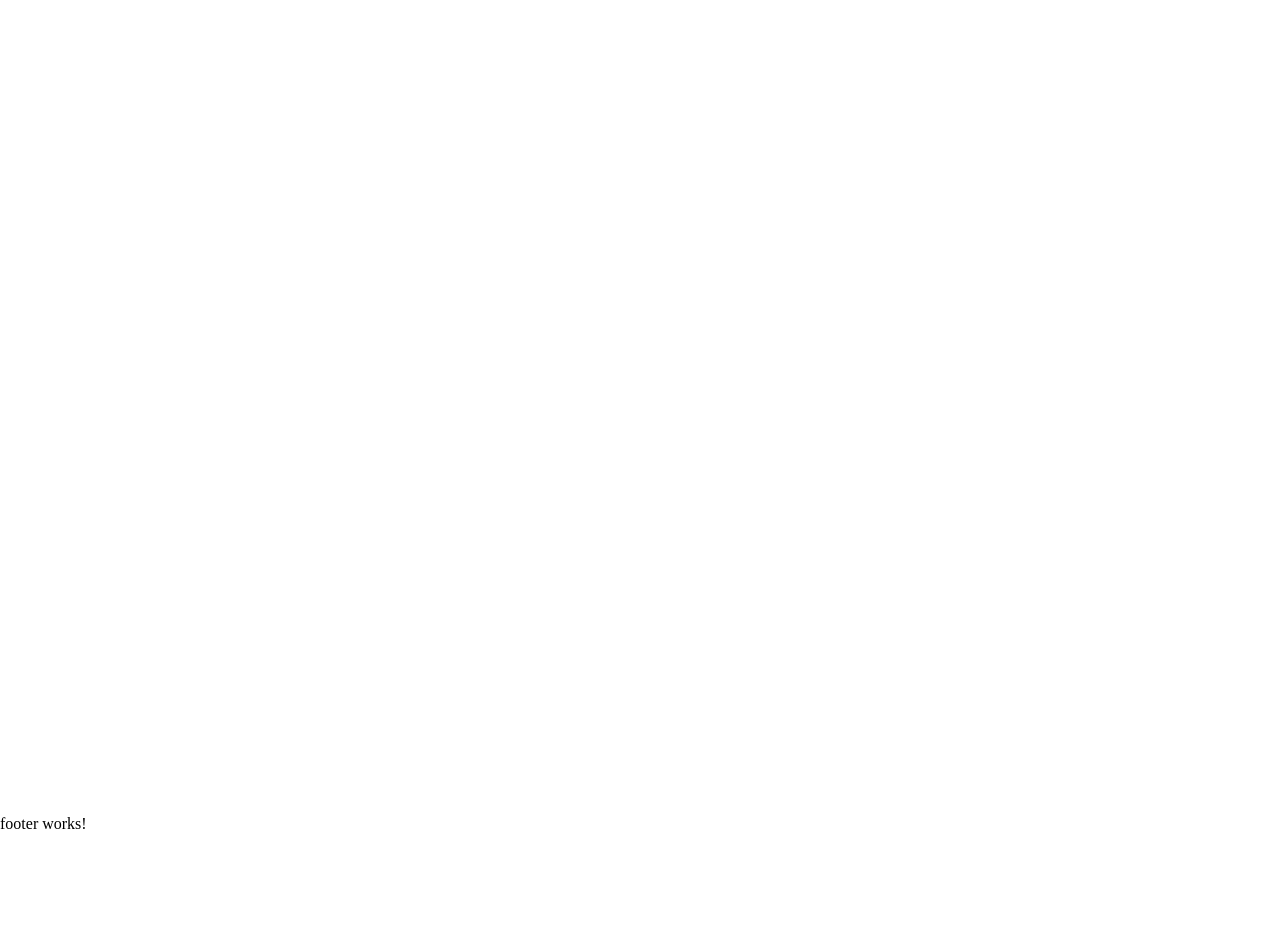
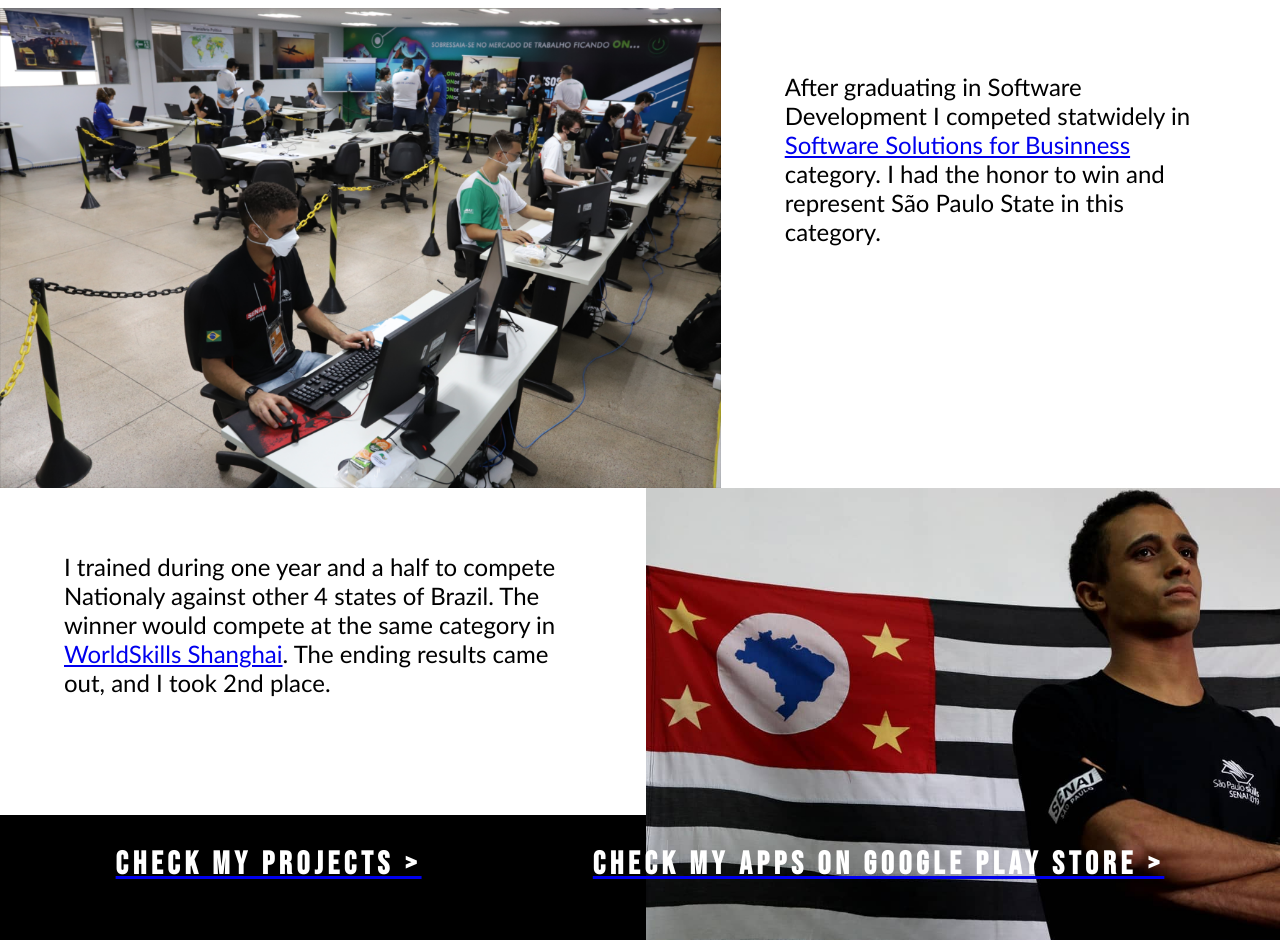
Before and after one commit to LucasFelicianoAlmeida/LucasFelicianoAlmeida.github.io, an Angular app: page / in a window 1280 px wide. Shown: the part 1860-2800 px from the top of the page. Before the commit the page ends 2693 px from the top, so only its background shows below. Built offline with nearby package versions, Linux system fonts and the light colour scheme.

Commit message:
adding first achivement

```diff
--- a/src/app/footer/footer.component.css
+++ b/src/app/footer/footer.component.css
@@ -0,0 +1,14 @@
+footer{
+    display: flex;
+    justify-content: space-around;
+    padding: 30px;
+    height: 300px;
+    background-color: black;
+}
+
+h2, h3{
+    color: white;
+    font-family: 'Bebas Neue', cursive;
+    font-size: 2rem;
+    letter-spacing: 0.3rem;
+}
--- a/src/app/footer/footer.component.html
+++ b/src/app/footer/footer.component.html
@@ -1 +1,10 @@
-<p>footer works!</p>
+<footer>
+    <div>
+        <a href="#"><h3>Check my Projects ></h3></a>
+    </div>
+
+    <div>
+        <a href="#"><h2>Check my Apps on Google Play Store ></h2></a>
+    </div>
+
+</footer>
--- a/src/app/home/home.component.css
+++ b/src/app/home/home.component.css
@@ -172,9 +172,16 @@ h3{
 
 }
 
-/* .gridish > :nth-child(2){
-    flex-basis: 70%;
-} */
+.gridish2 > * {
+    flex-basis: 50%;
+}
+
+.grid-container
+{
+    display: flex;
+    font-family: 'Gill Sans', 'Gill Sans MT', Calibri, 'Trebuchet MS', sans-serif;
+    font-size: 1.5rem;
+}
 .imgResized {
     height: 30rem;
 }
--- a/src/app/home/home.component.html
+++ b/src/app/home/home.component.html
@@ -13,19 +13,19 @@
     <div class="line"></div>
 
     <div class="hero-picture">
-        <img src="../../assets/me3.png"/>
+        <img src="../../assets/me3.png" />
 
     </div>
 
     <div class="link-container">
         <a href="https://github.com/lucass-teixeira">
-            <img  src="../../assets/githubIcon.png"/>
+            <img src="../../assets/githubIcon.png" />
         </a>
         <a href="https://www.linkedin.com/in/lucasteixeira20">
-            <img  src="../../assets/linkedinIcon.png"/>
+            <img src="../../assets/linkedinIcon.png" />
         </a>
         <a href="https://www.instagram.com/lucaxx.teixeira/">
-            <img  src="../../assets/instagramIcon.png"/>
+            <img src="../../assets/instagramIcon.png" />
         </a>
     </div>
 
@@ -34,7 +34,8 @@
 
 </header>
 <div class="alert">
-    <p>Developed in Angular</p>
+    <!-- <p>Developed in Angular</p> -->
+    <p>Still in Development</p>
 
 </div>
 
@@ -43,9 +44,10 @@
         <h2>About Me</h2>
 
         <div class="gridish">
-            <img class="imgResized" src="../../assets/LucasDeveloper.webp"/>
+            <img class="imgResized" src="../../assets/LucasDeveloper.webp" />
             <div class="content">
-                <p>A programmer that do not drink coffee☕ COF COF.  I've been developing since 2019 and since then  always learning to be better.</p>
+                <p>A programmer that do not drink coffee☕. I've been developing since 2019 and since then always
+                    learning to be better.</p>
             </div>
         </div>
 
@@ -53,10 +55,23 @@
 
     <section id="achivment-section">
         <h2>Achivments#</h2>
-        <div class="gridish">
+        <div class="gridish2">
             <!-- <img class="imgResized" src="../../assets/spRj.jpg" *ngIf="indexCounter.Value"  />
-            <img class="imgResized" src="../../assets/competition.png"/>
-            <img class="imgResized" src="../../assets/meAndLidi.jpg"/> -->
+                <img class="imgResized" src="../../assets/meAndLidi.jpg"/> -->
+
+
+            <div class="grid-container">
+                <img class="imgResized" src="../../assets/competition.png" />
+                <div class="content">
+                    <p>After graduating in Software Development I competed statwidely in <span ><a href="https://worldskills.org/what/competitions/wsc2022/">Software Solutions for Businness</a></span> category. I had the honor to win and represent São Paulo State in this category.</p>
+                </div>
+            </div>
+            <div class="grid-container">
+                <div class="content">
+                    <p>I trained during one year and a half to compete Nationaly against other 4 states of Brazil. The winner would compete at the same category in <span ><a href="https://worldskills.org/what/competitions/wsc2022/">WorldSkills Shanghai</a></span>.  The ending results came out, and I took 2nd place. </p>
+                </div>
+                <img class="imgResized" src="../../assets/me.jpg" />
+            </div>
         </div>
     </section>
 </div>
--- a/src/app/nav-menu/nav-menu.component.css
+++ b/src/app/nav-menu/nav-menu.component.css
@@ -11,4 +11,5 @@
 
 nav{
    background-color: black;
+   position: sticky;
 }
```
Also changed, not shown: 3 other files (tests, documents, lock files or other folders).
